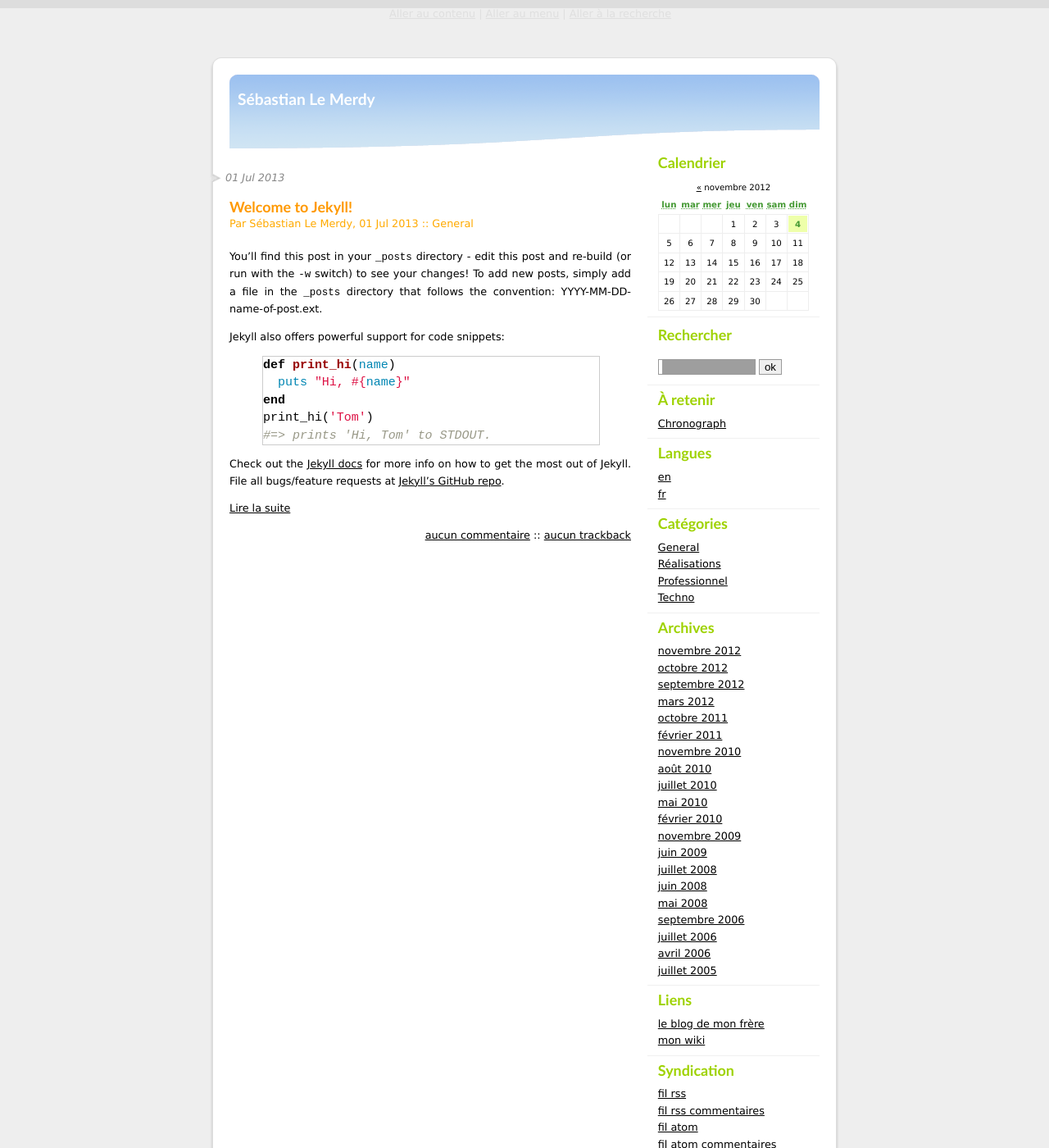
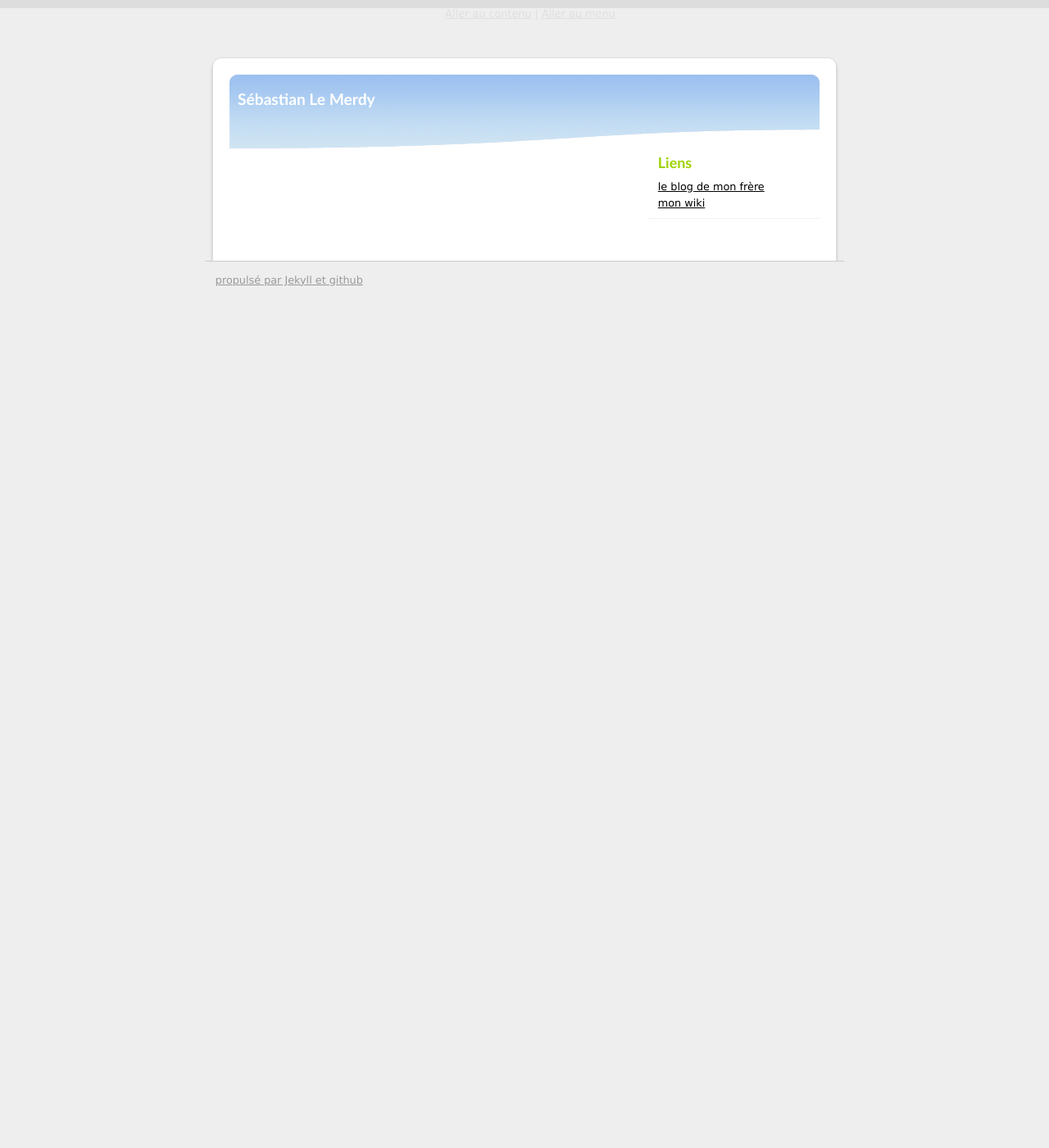
Before and after one commit to seblm/seblm.github.io, a Jekyll site: the page built from index.html, in a window 1280 px wide and 1400 px high. Shown: the whole window at 82% size. Built offline with Jekyll 4.4.1, drawn with Linux system fonts in a browser that asks for light colours.

Commit message:
remove unsupported features

```diff
--- a/_layouts/default.html
+++ b/_layouts/default.html
@@ -62,8 +62,7 @@
 </div>
 
 <p id="prelude"><a href="#main">Aller au contenu</a> |
-    <a href="#sidebar">Aller au menu</a> |
-    <a href="#search">Aller &agrave; la recherche</a></p>
+    <a href="#sidebar">Aller au menu</a></p>
 
 <div id="main">
 <div id="content">
@@ -72,7 +71,8 @@
 </div>
 
 <div id="sidebar">
-    <div id="calendar">
+    <!-- TODO calendar -->
+    <!-- <div id="calendar">
         <h2>Calendrier</h2>
         <table summary="Calendrier">
             <caption><a href="/?2012/10"  title="octobre 2012">&#171;</a> novembre 2012</caption><thead><tr><th scope="col"><abbr title="lundi">lun</abbr></th><th scope="col"><abbr title="mardi">mar</abbr></th><th scope="col"><abbr title="mercredi">mer</abbr></th><th scope="col"><abbr title="jeudi">jeu</abbr></th><th scope="col"><abbr title="vendredi">ven</abbr></th><th scope="col"><abbr title="samedi">sam</abbr></th><th scope="col"><abbr title="dimanche">dim</abbr></th></tr></thead>
@@ -82,34 +82,53 @@
             <tr><td>19</td><td>20</td><td>21</td><td>22</td><td>23</td><td>24</td><td>25</td></tr>
             <tr><td>26</td><td>27</td><td>28</td><td>29</td><td>30</td><td> </td><td> </td></tr>
             </tbody>
-        </table>	</div>
+        </table>
+    </div>-->
 
-    <div id="search">
-        <form action="/" method="get">
-
-            <h2><label for="q">Rechercher</label></h2>
-            <p class="field"><input name="q" id="q" type="text" size="10"
-                                    value="" accesskey="4" />
-                <input type="submit" class="submit" value="ok" /></p>
-
-        </form>
-    </div>
-
-    <div id="selection"><h2>&Agrave; retenir</h2><ul><li><a href="/?2009/06/03/181-chronograph">Chronograph</a></li></ul></div>
-    <div id="languages"><h2>Langues</h2><ul><li><a href="/?en">en</a></li><li><a href="/?fr">fr</a></li></ul></div>
-    <div id="categories">
+    <!-- TODO selection -->
+    <!--<div id="selection"><h2>&Agrave; retenir</h2><ul><li><a href="/?2009/06/03/181-chronograph">Chronograph</a></li></ul></div>-->
+    <!-- TODO categories -->
+    <!--<div id="categories">
         <h2>Cat&eacute;gories</h2>
-        <ul><li><a href="/?General">General</a></li><li><a href="/?Realisations">Réalisations</a></li><li><a href="/?Professionnel">Professionnel</a></li><li><a href="/?Techno">Techno</a></li></ul>	</div>
-
-    <div id="archives">
+        <ul><li><a href="/?General">General</a></li><li><a href="/?Realisations">Réalisations</a></li><li><a href="/?Professionnel">Professionnel</a></li><li><a href="/?Techno">Techno</a></li></ul>
+    </div>-->
+    <!-- TODO archives -->
+    <!--<div id="archives">
         <h2>Archives</h2>
-        <ul><li><a href="/?2012/11">novembre 2012</a></li><li><a href="/?2012/10">octobre 2012</a></li><li><a href="/?2012/09">septembre 2012</a></li><li><a href="/?2012/03">mars 2012</a></li><li><a href="/?2011/10">octobre 2011</a></li><li><a href="/?2011/02">février 2011</a></li><li><a href="/?2010/11">novembre 2010</a></li><li><a href="/?2010/08">août 2010</a></li><li><a href="/?2010/07">juillet 2010</a></li><li><a href="/?2010/05">mai 2010</a></li><li><a href="/?2010/02">février 2010</a></li><li><a href="/?2009/11">novembre 2009</a></li><li><a href="/?2009/06">juin 2009</a></li><li><a href="/?2008/07">juillet 2008</a></li><li><a href="/?2008/06">juin 2008</a></li><li><a href="/?2008/05">mai 2008</a></li><li><a href="/?2006/09">septembre 2006</a></li><li><a href="/?2006/07">juillet 2006</a></li><li><a href="/?2006/04">avril 2006</a></li><li><a href="/?2005/07">juillet 2005</a></li></ul>	</div>
+        <ul>
+            <li><a href="/?2012/11">novembre 2012</a></li>
+            <li><a href="/?2012/10">octobre 2012</a></li>
+            <li><a href="/?2012/09">septembre 2012</a></li>
+            <li><a href="/?2012/03">mars 2012</a></li>
+            <li><a href="/?2011/10">octobre 2011</a></li>
+            <li><a href="/?2011/02">février 2011</a></li>
+            <li><a href="/?2010/11">novembre 2010</a></li>
+            <li><a href="/?2010/08">août 2010</a></li>
+            <li><a href="/?2010/07">juillet 2010</a></li>
+            <li><a href="/?2010/05">mai 2010</a></li>
+            <li><a href="/?2010/02">février 2010</a></li>
+            <li><a href="/?2009/11">novembre 2009</a></li>
+            <li><a href="/?2009/06">juin 2009</a></li>
+            <li><a href="/?2008/07">juillet 2008</a></li>
+            <li><a href="/?2008/06">juin 2008</a></li>
+            <li><a href="/?2008/05">mai 2008</a></li>
+            <li><a href="/?2006/09">septembre 2006</a></li>
+            <li><a href="/?2006/07">juillet 2006</a></li>
+            <li><a href="/?2006/04">avril 2006</a></li>
+            <li><a href="/?2005/07">juillet 2005</a></li>
+        </ul>
+    </div>-->
 
     <div id="links">
         <h2>Liens</h2>
-        <ul><li><a href="http://eric.lemerdy.free.fr/" hreflang="fr">le blog de mon frère</a></li><li><a href="/wikini" hreflang="fr" title="Mon wiki, utilisant wikini, en lecture seule.">mon wiki</a></li></ul>	</div>
+        <ul>
+            <li><a href="http://eric.lemerdy.free.fr/" hreflang="fr">le blog de mon frère</a></li>
+            <li><a href="/wikini" hreflang="fr" title="Mon wiki, utilisant wikini, en lecture seule.">mon wiki</a></li>
+        </ul>
+    </div>
 
-    <div id="syndicate">
+    <!-- TODO syndicate -->
+    <!--<div id="syndicate">
         <h2>Syndication</h2>
         <ul>
             <li><a href="/blog/rss.php">fil rss</a></li>
@@ -117,7 +136,7 @@
             <li><a href="/blog/atom.php">fil atom</a></li>
             <li><a href="/blog/atom.php?type=co">fil atom commentaires</a></li>
         </ul>
-    </div>
+    </div>-->
 </div>
 
 <p id="footer"><a href="http://jekyllrb.com/docs/github-pages//">
--- a/_posts/2013-07-01-welcome-to-jekyll.markdown
+++ /dev/null
@@ -1,24 +0,0 @@
----
-layout: post
-title:  "Welcome to Jekyll!"
-date:   2013-07-01 23:37:49
-categories: jekyll update
----
-
-You'll find this post in your `_posts` directory - edit this post and re-build (or run with the `-w` switch) to see your changes!
-To add new posts, simply add a file in the `_posts` directory that follows the convention: YYYY-MM-DD-name-of-post.ext.
-
-Jekyll also offers powerful support for code snippets:
-
-{% highlight ruby %}
-def print_hi(name)
-  puts "Hi, #{name}"
-end
-print_hi('Tom')
-#=> prints 'Hi, Tom' to STDOUT.
-{% endhighlight %}
-
-Check out the [Jekyll docs][jekyll] for more info on how to get the most out of Jekyll. File all bugs/feature requests at [Jekyll's GitHub repo][jekyll-gh].
-
-[jekyll-gh]: https://github.com/mojombo/jekyll
-[jekyll]:    http://jekyllrb.com
--- a/index.html
+++ b/index.html
@@ -7,13 +7,11 @@ title: Sébastian Le Merdy
   <p class="day-date">{{ post.date | date_to_string }}</p>
   <h2 class="post-title"><a href="{{ site.url }}{{ post.url }}">{{ post.title }}</a></h2>
   <p class="post-info">Par Sébastian Le Merdy,
-    {{ post.date || date_to_string }} <span>::</span> <a href="/?General">General</a>
+    {{ post.date || date_to_string }} <span>::</span> <!-- TODO categories <a href="/?General">-->{{ post.category }}<!--</a>-->
   </p>
 
   <div class="post-content" lang="fr">
     {{ post.content }}
     <p><a href="{{ site.url }}{{ post.url }}" title="Lire {{ post.url }}">Lire la suite</a></p>
   </div>
-
-  <p class="post-info-co"><a href="/?2012/11/04/197-how-to-master-hibernatemode-on-your-mac#co" title="commentaires pour : How to master hibernatemode on your mac">aucun commentaire</a> <span>::</span> <a href="/?2012/11/04/197-how-to-master-hibernatemode-on-your-mac#tb" title="trackbacks pour : How to master hibernatemode on your mac">aucun trackback</a></p>
 </div>{% endfor %}
```
